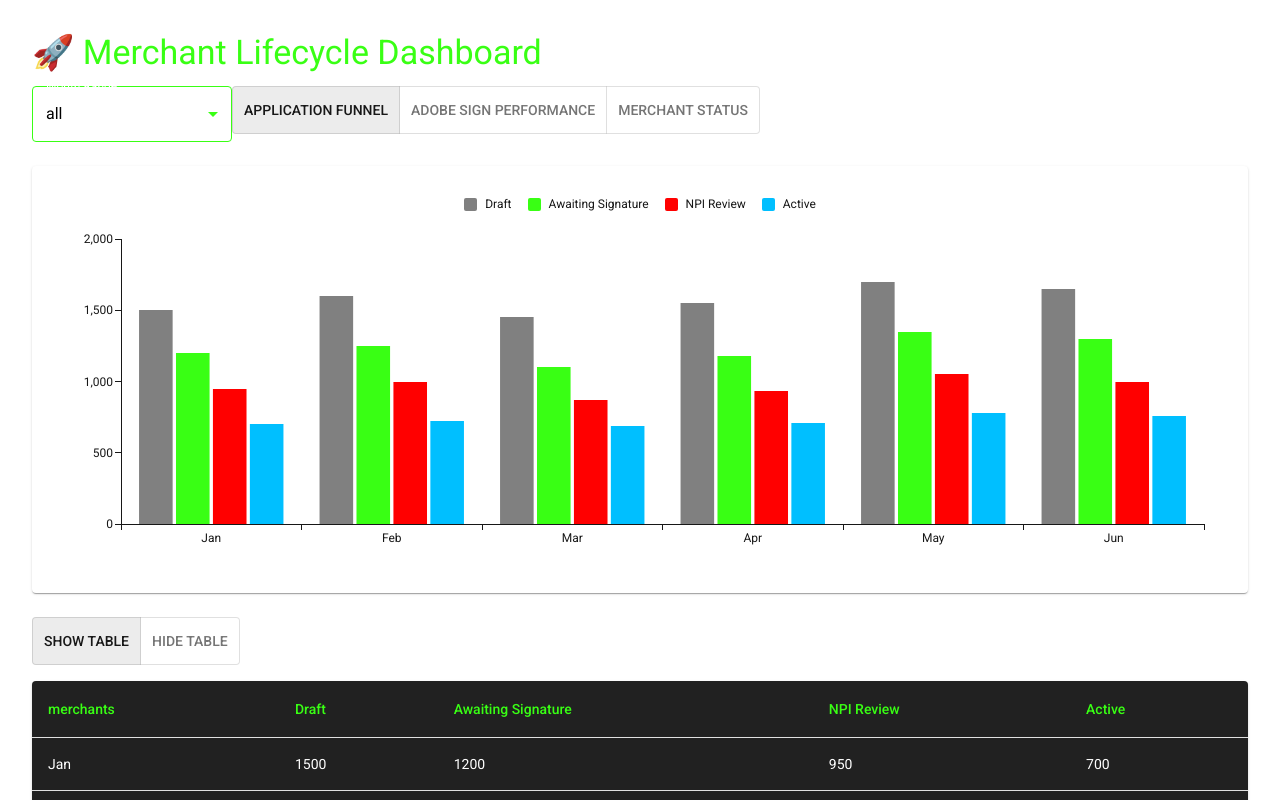
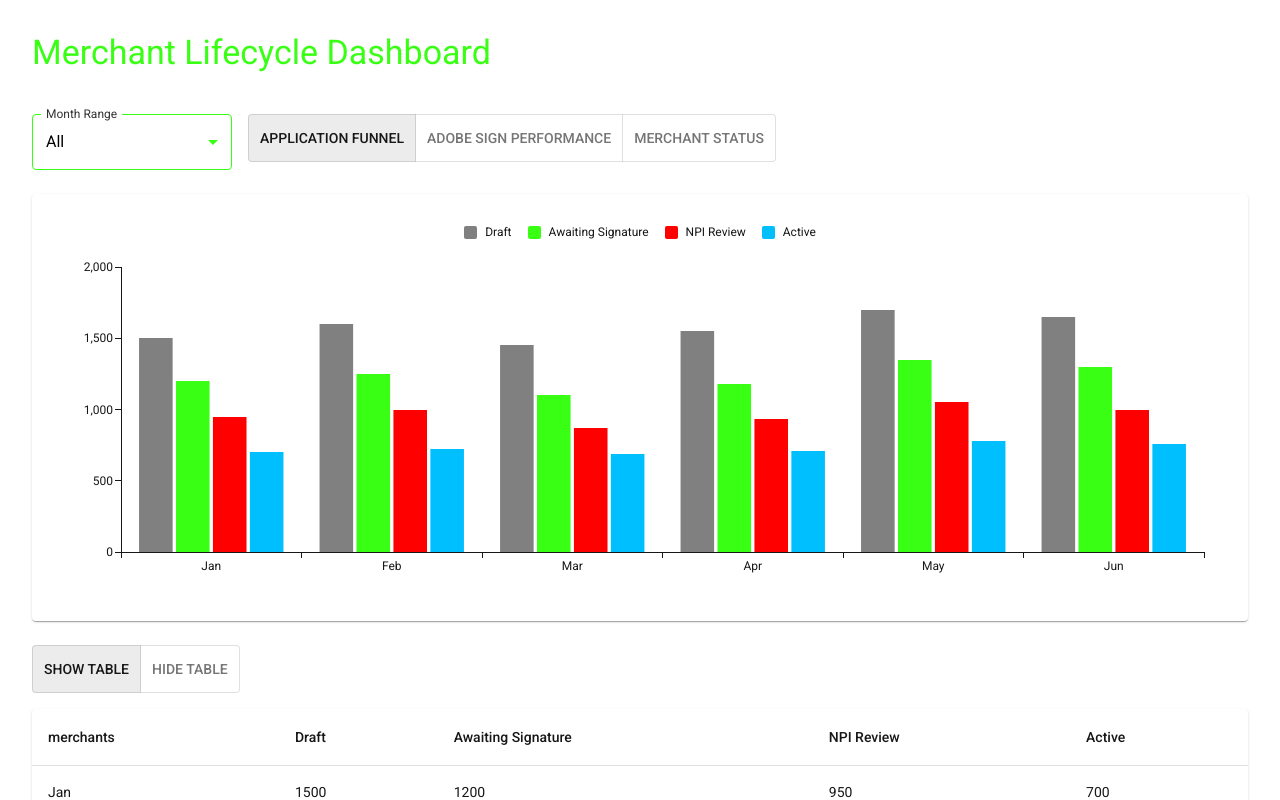
Before and after one commit to Niyaaz-Majiet/APB_Template, a Next.js app: page /complex in a window 1280 px wide. Shown: the top 800 px of the page. Built offline with nearby package versions, Linux system fonts and the light colour scheme; what @mui/material-nextjs, @mui/x-license would draw is missing.

Commit message:
minor fixes

```diff
--- a/src/app/complex/page.tsx
+++ b/src/app/complex/page.tsx
@@ -37,7 +37,7 @@ export default function Complex() {
   const [view, setView] = useState<"funnel" | "sign" | "status">("funnel");
   const [statusView, setStatusView] = useState<"pie" | "area">("pie");
   const [showTable, setShowTable] = useState(true);
-  const [monthRange, setMonthRange] = useState("all");
+  const [monthRange, setMonthRange] = useState("All");
 
   const handleViewChange = (_: any, newView: "funnel" | "sign" | "status") => {
     if (newView) {
@@ -45,7 +45,12 @@ export default function Complex() {
     }
   };
 
-  if (!data || !data.applicationFunnel || !data.signPerformance || !data.merchantStatus) {
+  if (
+    !data ||
+    !data.applicationFunnel ||
+    !data.signPerformance ||
+    !data.merchantStatus
+  ) {
     return <div>Loading chart data...</div>;
   }
 
@@ -56,16 +61,16 @@ export default function Complex() {
 
   // Month ranges
   const ranges: Record<string, string[]> = {
-    all: [],
-    "Q1 (Jan–Mar)": ["Jan", "Feb", "Mar"],
-    "Q2 (Apr–Jun)": ["Apr", "May", "Jun"],
+    All: [],
+    "Q1 (Jan-Mar)": ["Jan", "Feb", "Mar"],
+    "Q2 (Apr-Jun)": ["Apr", "May", "Jun"],
   };
 
   // Filter function
   const filterByRange = <T extends { merchants?: string }>(
-    dataset: T[],
+    dataset: T[]
   ): T[] => {
-    if (monthRange === "all") return dataset;
+    if (monthRange === "All") return dataset;
     const selected = ranges[monthRange];
     return dataset.filter(
       (row) => row.merchants && selected.includes(row.merchants)
@@ -77,19 +82,22 @@ export default function Complex() {
 
   return (
     <Box sx={{ p: 4, minHeight: "100vh", color: "white" }}>
-      <Typography variant="h4" gutterBottom sx={{ color: "#39FF14" }}>
-        🚀 Merchant Lifecycle Dashboard
+      <Typography variant="h4" gutterBottom mb={5} sx={{ color: "#39FF14" }}>
+        Merchant Lifecycle Dashboard
       </Typography>
 
       {/* Month Filter */}
       {(view === "funnel" || view === "status") && (
-        <FormControl sx={{ mb: 3, minWidth: 200 }}>
-          <InputLabel sx={{ color: "white" }}>Month Range</InputLabel>
+        <FormControl sx={{ mb: 3, mr: 2, minWidth: 200 }}>
+          <InputLabel id="simple-select-label">Month Range</InputLabel>
+
           <Select
             value={monthRange}
             onChange={(e) => {
               setMonthRange(e.target.value);
             }}
+            label="Month Range"
+            labelId="simple-select-label"
             sx={{
               color: "black",
               ".MuiSvgIcon-root": { color: "#39FF14" },
@@ -277,7 +285,7 @@ export default function Complex() {
       </ToggleButtonGroup>
 
       {showTable && (
-        <TableContainer component={Paper} sx={{ bgcolor: "grey.900" }}>
+        <TableContainer component={Paper}>
           <Table>
             <TableHead>
               <TableRow>
@@ -288,9 +296,7 @@ export default function Complex() {
                     ? signPerformance[0]
                     : filteredStatus[0]
                 ).map((key) => (
-                  <TableCell key={key} sx={{ color: "#39FF14" }}>
-                    {key}
-                  </TableCell>
+                  <TableCell key={key}>{key}</TableCell>
                 ))}
               </TableRow>
             </TableHead>
@@ -303,9 +309,7 @@ export default function Complex() {
               ).map((row, idx) => (
                 <TableRow key={idx}>
                   {Object.values(row).map((val, i) => (
-                    <TableCell key={i} sx={{ color: "white" }}>
-                      {val}
-                    </TableCell>
+                    <TableCell key={i}>{val}</TableCell>
                   ))}
                 </TableRow>
               ))}
```
Lines whose indentation alone changed are shown as unchanged.
